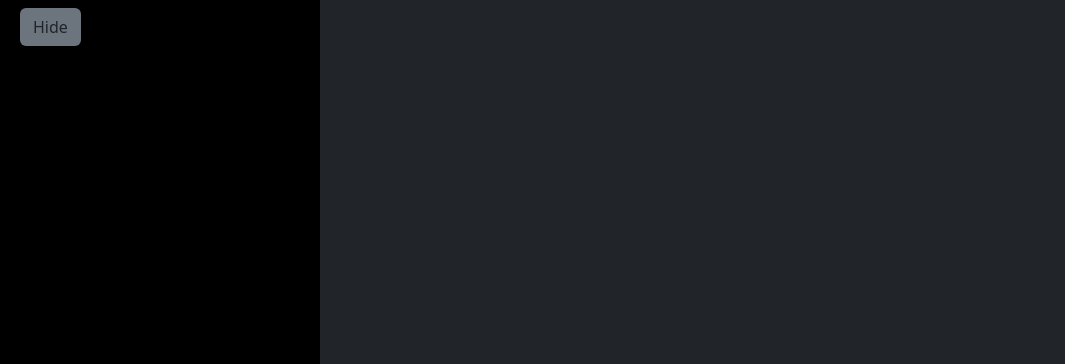
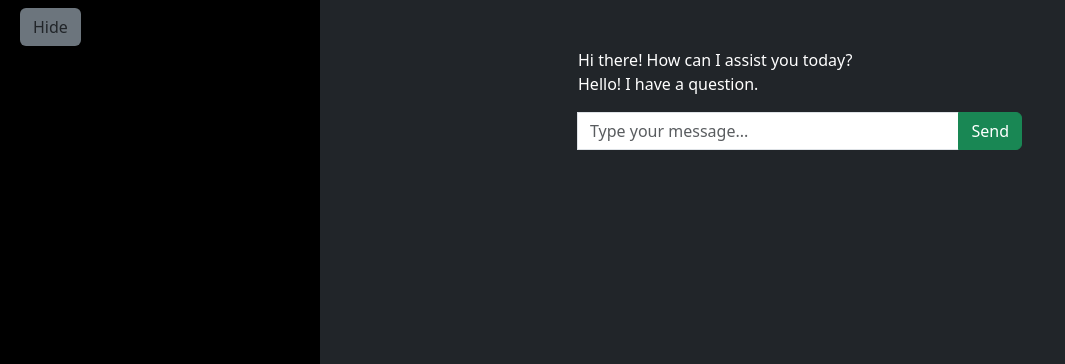
Before and after one commit to abaikov05/ai-welness-assistant, a Django app: page /chat in a window 1280 px wide. Shown: the part 56-420 px from the top of the page, without its empty margins (0-1065 px from the left). Run offline with Django 4.2, Linux system fonts and the light colour scheme.

Commit message:
added chat and message in DB + send message fnct

```diff
--- a/web/app/admin.py
+++ b/web/app/admin.py
@@ -1,7 +1,8 @@
 from django.contrib import admin
 
-from .models import User
+from .models import *
 # Register your models here.
 
 # To see User table on admin site
-admin.site.register(User)
+admin.site.register(Chat)
+admin.site.register(Message)
--- a/assistant/responder.py
+++ b/web/app/assistant/responder.py
@@ -4,7 +4,7 @@ from user_profile import Profile
 import asyncio
 
 class Responder():
-    def __init__(self, profile_path = '/user_profile'):
+    def __init__(self, user_profile: str, previous_message: str) -> None:
         self.moderation = ModerationBot()
         self.user_profile = Profile(profile_path)
 
--- a/web/app/templates/app/base.html
+++ b/web/app/templates/app/base.html
@@ -7,6 +7,11 @@
     <meta name="viewport" content="width=device-width, initial-scale=1.0">
     <link rel="stylesheet" href="{% static 'app/style.css' %}">
     <link href="https://cdn.jsdelivr.net/npm/bootstrap@5.3.2/dist/css/bootstrap.min.css" rel="stylesheet" integrity="sha384-T3c6CoIi6uLrA9TneNEoa7RxnatzjcDSCmG1MXxSR1GAsXEV/Dwwykc2MPK8M2HN" crossorigin="anonymous">    <title>{% block title %} !CHANGE THIS! {% endblock %}</title>
+    <script
+      src="https://code.jquery.com/jquery-3.7.1.min.js"
+      integrity="sha256-/JqT3SQfawRcv/BIHPThkBvs0OEvtFFmqPF/lYI/Cxo="
+      crossorigin="anonymous">
+    </script>
 </head>
 <body class="vh-100 bg-dark">
     <nav class="navbar navbar-expand-lg bg-black navbar-dark">
@@ -60,4 +65,6 @@
     {% endblock %}
     <script src="https://cdn.jsdelivr.net/npm/bootstrap@5.3.2/dist/js/bootstrap.bundle.min.js" integrity="sha384-C6RzsynM9kWDrMNeT87bh95OGNyZPhcTNXj1NW7RuBCsyN/o0jlpcV8Qyq46cDfL" crossorigin="anonymous"></script>
 </body>
+{% block script %}
+{% endblock %}
 </html>
--- a/web/app/templates/app/chat.html
+++ b/web/app/templates/app/chat.html
@@ -6,12 +6,58 @@
 <div class="container-fluid">
     <div class="row">
         <div class="col-md-3 bg-black show" id="collapseSidePanel">
-            <a class="m-2 btn bg-secondary" data-bs-toggle="collapse" href="#collapseSidePanel" role="button" aria-expanded="true" aria-controls="collapseSidePanel">Hide</a>
+            <a class="m-2 btn bg-secondary" data-bs-toggle="collapse" href="#collapseSidePanel" role="button"
+                aria-expanded="true" aria-controls="collapseSidePanel">Hide</a>
         </div>
         <div class="col bg-dark vh-100">
-            <a class="m-2 btn bg-dark text-white collapse" id="collapseSidePanel" data-bs-toggle="collapse" href="#collapseSidePanel" role="button" aria-expanded="false" aria-controls="collapseSidePanel">Show</a>
-            <p>Hi</p>
+            <a class="m-2 btn bg-dark text-white collapse" id="collapseSidePanel" data-bs-toggle="collapse"
+                href="#collapseSidePanel" role="button" aria-expanded="false" aria-controls="collapseSidePanel">Show</a>
+            <div class="container mt-5">
+                <div class="row text-white">
+                    <div class="col-md-6 mx-auto chat-container">
+                        <div class="message assistant-message">
+                            Hi there! How can I assist you today?
+                        </div>
+                        <div class="message user-message">
+                            Hello! I have a question.
+                        </div>
+                        <!-- Add more messages here -->
+                    </div>
+                </div>
+                <div class="row mt-3">
+                    <div class="col-md-6 mx-auto">
+                        <form id="post-form">
+                            <div class="input-group">
+                                {% csrf_token %}
+                                <input id= "message_textbox", name="message_textbox" type="text" class="form-control" placeholder="Type your message...">
+                                <button type='submit' class="btn btn-success">Send</button>
+                            </div>
+                        </form>
+                    </div>
+                </div>
+            </div>
         </div>
     </div>
 </div>
 {% endblock %}
+
+{% block script %}
+<script type="text/javascript">
+    $(document).on('submit', '#post-form', function(e){
+        e.preventDefault();
+
+        $.ajax({
+            type: 'POST',
+            url: 'chat/send_message',
+            data:{
+                message: $('#message_textbox').val(),
+                csrfmiddlewaretoken: '{{ csrf_token }}'
+            },
+            success: function(data){
+                alert(data)
+            }
+        });
+        document.getElementById('message_textbox')
+    })
+</script>
+{% endblock %}
--- a/web/app/urls.py
+++ b/web/app/urls.py
@@ -5,6 +5,7 @@ from . import views
 urlpatterns = [
     path ("", views.home, name="home"),
     path ("chat", views.chat, name="chat"),
+    path ("chat/send_message", views.send_message, name="send_message"),
     path ("login_user", views.login_user, name="login_user"),
     path ("register_user", views.register_user, name="register_user"),
     path ("logout_user", views.logout_user, name="logout_user"),
--- a/web/app/views.py
+++ b/web/app/views.py
@@ -1,9 +1,12 @@
 from django.shortcuts import render, redirect
 
 from django.contrib.auth import authenticate, login, logout
-from django.contrib.auth.forms import AuthenticationForm
+# from django.contrib.auth.forms import AuthenticationForm
 from .forms import RegisterUserForm, LoginUserForm
 from django.contrib import messages
+from .models import Message, Chat, User_profile
+
+from .assistant.responder import *
 # Create your views here.
 
 def home(request):
@@ -11,6 +14,25 @@ def home(request):
 
 def chat(request):
     return render(request, "app/chat.html", {})
+
+async def send_message(request):
+    user_id = request.user
+    message = request.POST['message']
+    chat = Chat.objects.get(user=user_id)
+    if not chat:
+        chat = Chat(user=user_id)
+        chat.save()
+    db_message = Message(chat=chat, text=message)
+    db_message.save()
+
+    user_profile = User_profile(user=user_id)
+    previous_message = Message.objects.filter(chat=chat).latest()
+
+    responder = Responder(user_profile, previous_message)
+
+    response = await responder.handle_user_message(message)
+
+    return redirect('chat', {'responce': response})
 
 def login_user(request):
     if request.method == "POST":
```
Also changed, not shown: web/app/assistant/user_profile.py (renamed from assistant/user_profile.py, +2 -11 lines), web/app/models.py (+13 -5 lines), web/app/assistant/__init__.py (added), web/app/assistant/helpers.py (renamed from assistant/helpers.py), web/app/assistant/moderation.py (renamed from assistant/moderation.py), web/app/assistant/tools_extrctor.py (renamed from assistant/tools_extrctor.py), web/app/migrations/0003_chat_message_delete_user.py (added), 3 other files.
